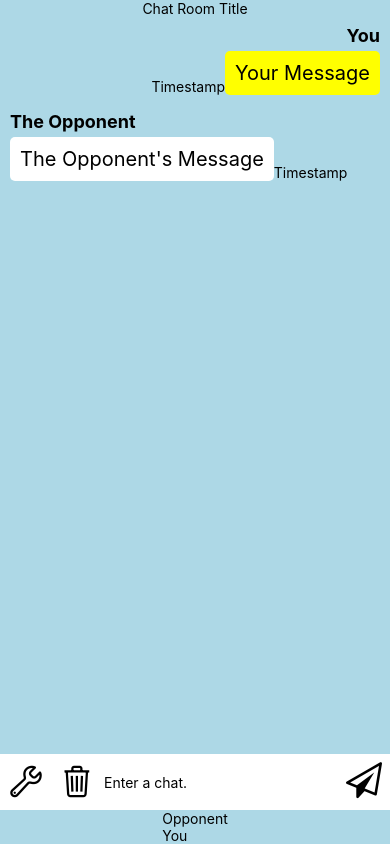
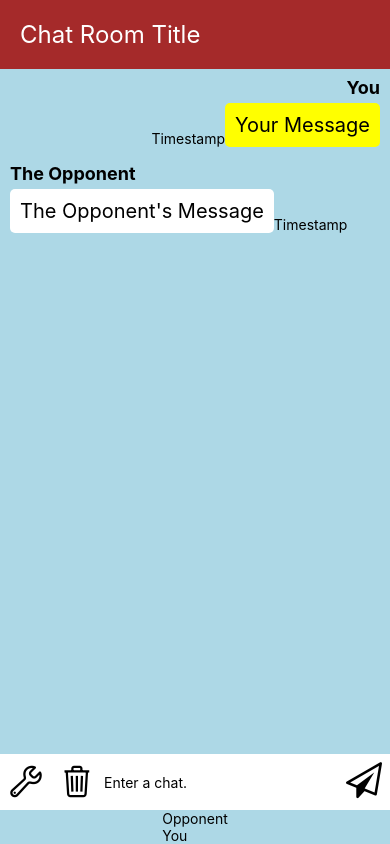
Before and after one commit to kuman514/ReactNativePseudo1on1Chat, a React Native app: screen / in a window 390 px wide. Built offline with nearby package versions, Linux system fonts and the light colour scheme.

Commit message:
Established ChatRoomTitle layout

```diff
--- a/components/ChatRoomTitle.js
+++ b/components/ChatRoomTitle.js
@@ -1,23 +1,29 @@
-import { StatusBar } from 'expo-status-bar';
 import {
   StyleSheet,
   Text,
-  View,
-  ScrollView,
-  Pressable,
-  TextInput
+  View
 } from 'react-native';
 
 export default function ChatRoomTitle() {
   return (
     <View style={styles.chatRoomTitle}>
-      <Text>Chat Room Title</Text>
+      <Text style={styles.titleFont}>
+        Chat Room Title
+      </Text>
     </View>
   );
 }
 
 const styles = StyleSheet.create({
   chatRoomTitle: {
-
+    backgroundColor: 'brown',
+    paddingHorizontal: 20,
+    paddingVertical: 20,
+    flexDirection: 'row',
+    alignSelf: 'stretch'
+  },
+  titleFont: {
+    fontSize: 24,
+    color: 'white'
   }
 });
```
